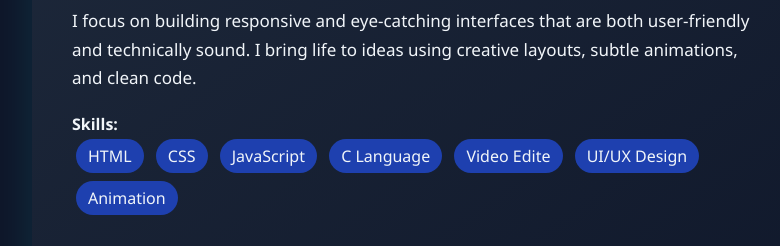
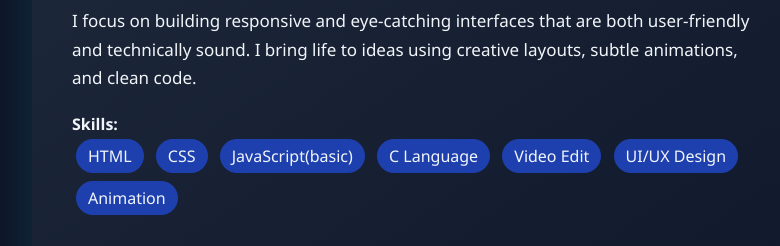
Before and after one commit to ankit14-art/my-detail, a plain HTML site: page aboutus.html in a window 1280 px wide. Shown: the part 284-530 px from the top of the page, without its empty margins (218-998 px from the left). Drawn offline with Linux system fonts and the light colour scheme.

Commit message:
Update aboutus.html

```diff
--- a/aboutus.html
+++ b/aboutus.html
@@ -153,9 +153,9 @@
       <strong>Skills:</strong><br />
       <span>HTML</span>
       <span>CSS</span>
-      <span>JavaScript</span>
+      <span>JavaScript(basic)</span>
       <span>C Language</span>
-      <span>Video Edite</span>
+      <span>Video Edit</span>
       <span>UI/UX Design</span>
       <span>Animation</span>
     </div>
```
